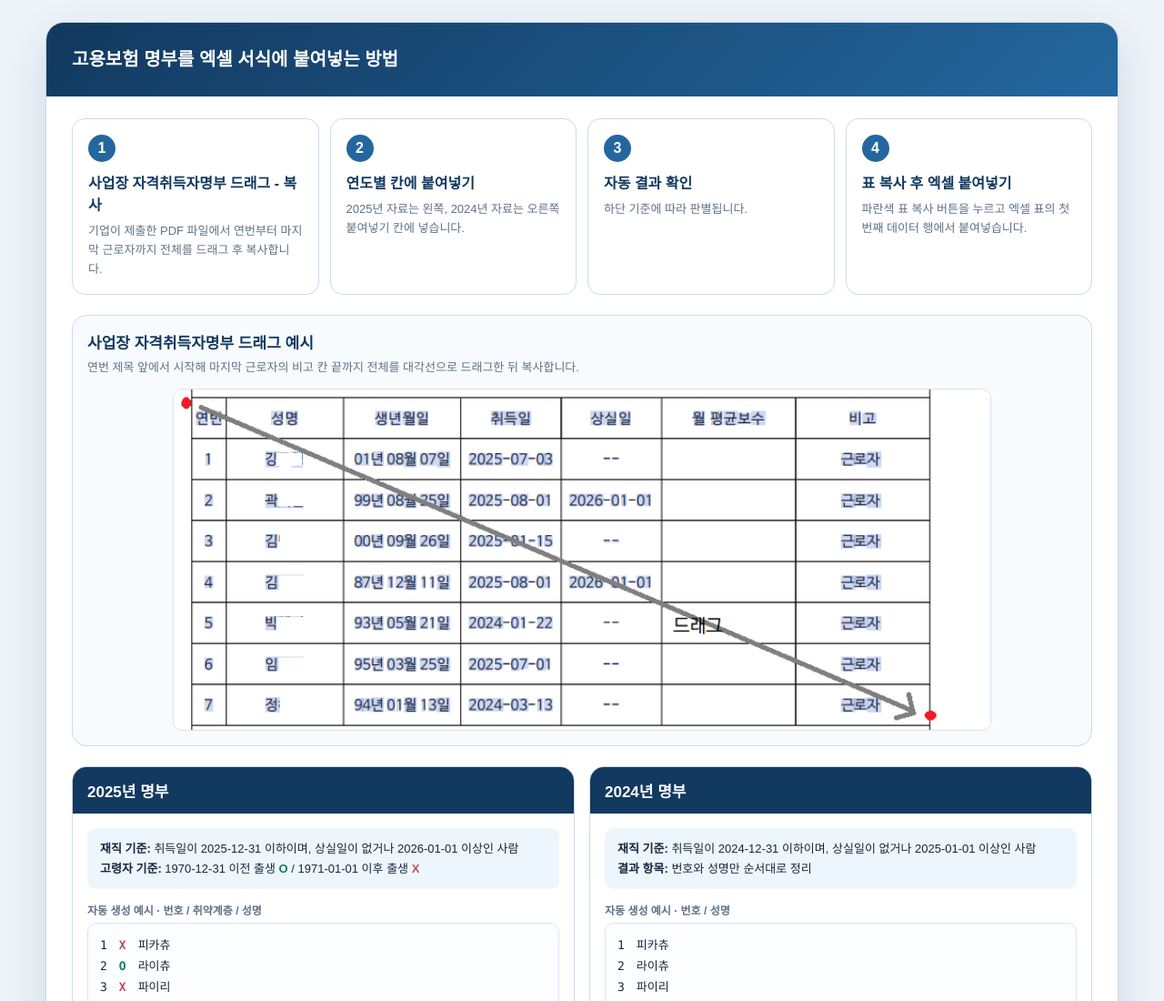
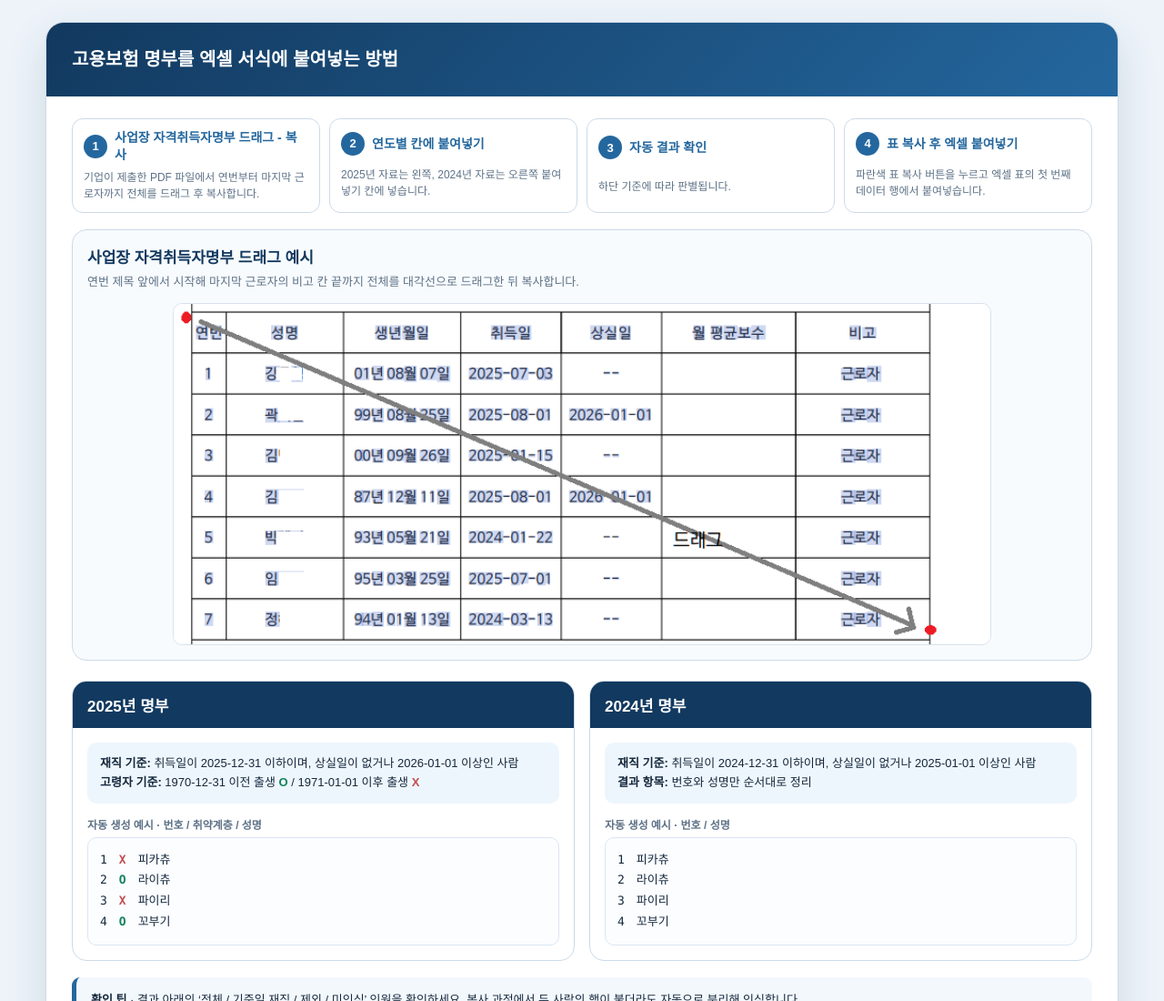
Before and after one commit to imprompttus/svi, a plain HTML site: page assets/employment-roster-guide.html in a window 1280 px wide. Shown: the top 1100 px of the page at 91% size. Drawn offline with Linux system fonts and the light colour scheme.

Commit message:
Compact roster guide steps

```diff
--- a/assets/employment-roster-guide.html
+++ b/assets/employment-roster-guide.html
@@ -12,10 +12,10 @@
     header{padding:25px 28px;background:linear-gradient(135deg,#12395f,#24679e);color:#fff}
     header p{margin:0;font-size:20px;font-weight:900;line-height:1.55}
     main{padding:24px 28px 30px}
-    .steps{display:grid;grid-template-columns:repeat(4,minmax(0,1fr));gap:12px;margin-bottom:22px}
-    .step{padding:17px;border:1px solid var(--line);border-radius:14px;background:#fff}
-    .num{display:inline-grid;place-items:center;width:30px;height:30px;margin-bottom:10px;border-radius:50%;background:var(--blue);color:#fff;font-weight:900}
-    .step h2{margin:0 0 8px;font-size:16px;color:var(--navy)} .step p{margin:0;color:var(--muted);font-size:13px;line-height:1.6}
+    .steps{display:grid;grid-template-columns:repeat(4,minmax(0,1fr));gap:10px;margin-bottom:18px}
+    .step{display:grid;grid-template-columns:26px minmax(0,1fr);align-items:center;column-gap:8px;row-gap:6px;padding:11px 12px;border:1px solid var(--line);border-radius:12px;background:#fff}
+    .num{display:inline-grid;place-items:center;width:26px;height:26px;border-radius:50%;background:var(--blue);color:#fff;font-size:13px;font-weight:900}
+    .step h2{margin:0;font-size:14px;line-height:1.35;color:var(--blue)} .step p{grid-column:1/-1;margin:0;color:var(--muted);font-size:12px;line-height:1.5}
     .drag-example{margin:0 0 22px;padding:16px;border:1px solid var(--line);border-radius:16px;background:#f8fbfe}
     .drag-example h2{margin:0 0 6px;font-size:17px;color:var(--navy)}
     .drag-example p{margin:0 0 12px;color:var(--muted);font-size:13px;line-height:1.6}
```
